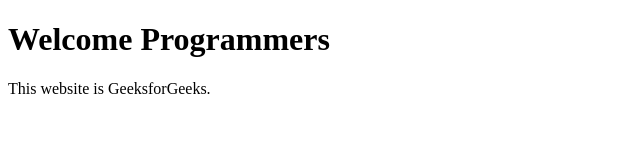
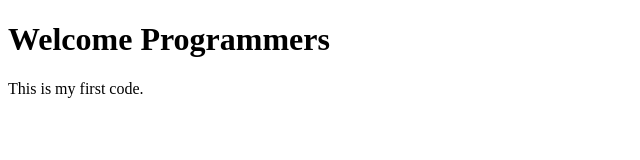
Before and after one commit to Mayuri172-atole/CollegeWebsite_Frontend, a plain HTML site: page index.html in a window 1280 px wide. Shown: the whole page, without its empty margins (0-640 px from the left). Drawn offline with Linux system fonts and the light colour scheme.

Commit message:
Update index.html

```diff
--- a/index.html
+++ b/index.html
@@ -6,7 +6,7 @@
   <body>
     <h1>Welcome Programmers</h1>
 
-<p>This website is GeeksforGeeks.</p>
+<p>This is my first code.</p>
 
 
   </body>
```
